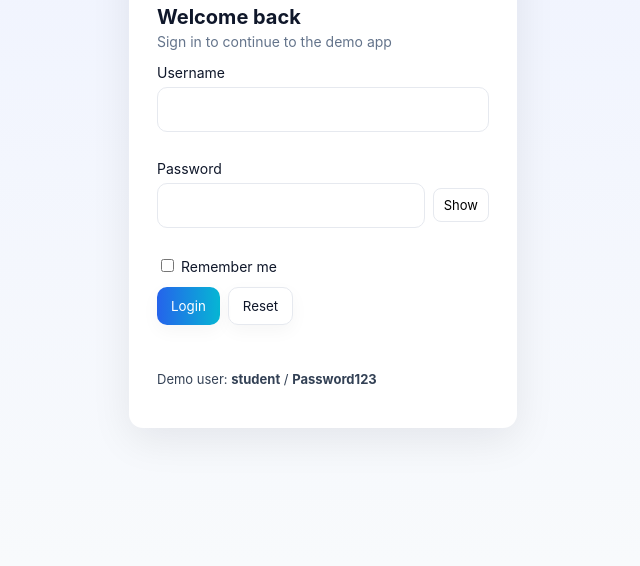
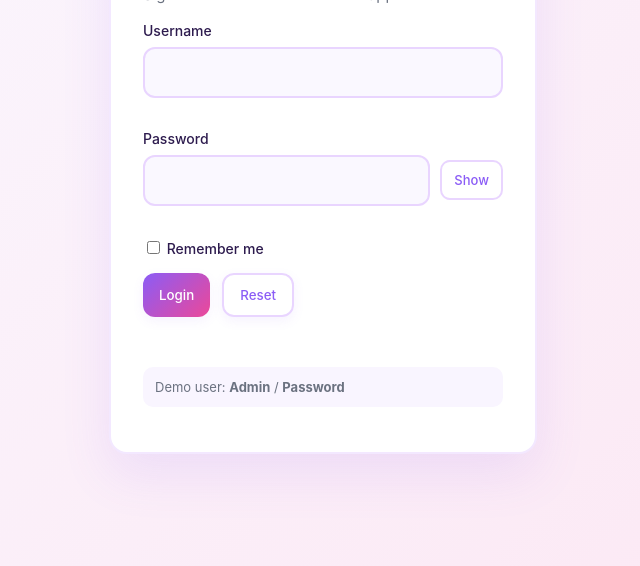
Before and after one commit to Emigee12/CSC426_Login, a website: page public/index.html in a window 1280 px wide. Shown: the part 234-800 px from the top of the page, without its empty margins (317-957 px from the left). Drawn offline with Linux system fonts and the light colour scheme; no server answers.

Commit message:
Update login UI and credentials

```diff
--- a/public/index.html
+++ b/public/index.html
@@ -9,7 +9,7 @@
   <body>
     <main class="container">
       <form id="loginForm" class="card" novalidate>
-        <div class="logo">AAUA</div>
+        <div class="logo">AAUA LOGIN PORTAL</div>
         <h1>Welcome back</h1>
         <p class="subtitle">Sign in to continue to the demo app</p>
 
@@ -39,7 +39,7 @@
 
         <div id="message" class="message" role="status" aria-live="polite"></div>
 
-        <p class="note">Demo user: <strong>student</strong> / <strong>Password123</strong></p>
+        <p class="note">Demo user: <strong>Admin</strong> / <strong>Password</strong></p>
       </form>
     </main>
 
--- a/public/styles.css
+++ b/public/styles.css
@@ -1,26 +1,29 @@
-:root{--bg:#f6f8fa;--card:#ffffff;--accent:#2563eb;--accent-2:#06b6d4;--danger:#ef4444;--muted:#64748b}
+:root{--bg:#f6f8fa;--card:#ffffff;--accent:#8b5cf6;--accent-2:#ec4899;--danger:#dc2626;--muted:#6b7280}
 *{box-sizing:border-box;font-family:Inter,Segoe UI,Arial,sans-serif}
-body{margin:0;background:linear-gradient(180deg,#eef2ff,#f8fafc);min-height:100vh;display:flex;align-items:center;justify-content:center}
-.container{width:100%;max-width:420px;padding:16px}
-.card{background:var(--card);padding:28px;border-radius:14px;box-shadow:0 12px 40px rgba(2,6,23,.08);transition:transform .12s ease}
-.card:hover{transform:translateY(-4px)}
-h1{margin:6px 0 4px;font-size:20px;color:#0f172a}
-.subtitle{margin:0 0 14px;color:var(--muted);font-size:14px}
-.field{margin-bottom:12px}
-label{display:block;margin-bottom:6px;font-size:14px;color:#0f172a}
-input[type=text],input[type=password]{width:100%;padding:12px 12px;border:1px solid #e6e9ef;border-radius:10px;font-size:15px;transition:border-color .12s,box-shadow .12s}
-input[type=text]:focus,input[type=password]:focus{outline:none;border-color:var(--accent);box-shadow:0 6px 18px rgba(37,99,235,.06)}
-.input-group{display:flex;align-items:center;gap:8px}
-.toggle-pass{padding:8px 10px;border-radius:8px;border:1px solid #e6e9ef;background:#fff;cursor:pointer;font-size:13px}
-.toggle-pass:hover{background:#f1f5f9}
-.buttons{display:flex;gap:8px;margin-top:8px}
-.btn{padding:10px 14px;border-radius:10px;border:0;background:#eef2ff;color:#0f172a;cursor:pointer;box-shadow:0 6px 18px rgba(2,6,23,.04)}
-.btn.ghost{background:transparent;border:1px solid #e6e9ef}
-.btn.primary{background:linear-gradient(90deg,var(--accent),var(--accent-2));color:#fff}
+body{margin:0;background:linear-gradient(135deg,#faf8ff,#fce7f3);min-height:100vh;display:flex;align-items:center;justify-content:center}
+.container{width:100%;max-width:460px;padding:16px}
+.card{background:var(--card);padding:32px;border-radius:18px;box-shadow:0 20px 50px rgba(139,92,246,.12);border:2px solid #f3e8ff;transition:transform .12s ease}
+.card:hover{transform:translateY(-2px)}
+h1{margin:8px 0 6px;font-size:24px;color:#2d1b4e;font-weight:600}
+.subtitle{margin:0 0 18px;color:var(--muted);font-size:15px}
+.field{margin-bottom:16px}
+label{display:block;margin-bottom:8px;font-size:14px;color:#2d1b4e;font-weight:500}
+input[type=text],input[type=password]{width:100%;padding:14px 14px;border:2px solid #e9d5ff;border-radius:12px;font-size:15px;transition:border-color .12s,box-shadow .12s;background:#faf8ff}
+input[type=text]:focus,input[type=password]:focus{outline:none;border-color:var(--accent);box-shadow:0 6px 18px rgba(139,92,246,.12)}
+.input-group{display:flex;align-items:center;gap:10px}
+.toggle-pass{padding:10px 12px;border-radius:10px;border:2px solid #e9d5ff;background:#fff;cursor:pointer;font-size:13px;color:#8b5cf6;font-weight:500;transition:all .12s}
+.toggle-pass:hover{background:#f3e8ff;border-color:#c4b5fd}
+.buttons{display:flex;gap:12px;margin-top:12px}
+.btn{padding:12px 16px;border-radius:12px;border:0;background:#e9d5ff;color:#2d1b4e;cursor:pointer;box-shadow:0 4px 12px rgba(139,92,246,.08);font-weight:500;transition:all .12s}
+.btn:hover{transform:translateY(-2px)}
+.btn.ghost{background:transparent;border:2px solid #e9d5ff;color:#8b5cf6}
+.btn.ghost:hover{background:#f3e8ff}
+.btn.primary{background:linear-gradient(135deg,var(--accent),var(--accent-2));color:#fff;border:0}
+.btn.primary:hover{transform:translateY(-2px);box-shadow:0 8px 20px rgba(139,92,246,.3)}
 .message{margin-top:12px;min-height:22px;transition:opacity .18s}
-.message.success{color:green}
+.message.success{color:#059669}
 .message.error{color:var(--danger)}
-.note{margin-top:12px;color:#334155;font-size:13px}
+.note{margin-top:16px;color:#6b7280;font-size:13px;padding:12px;background:#f9f5ff;border-radius:10px}
 .error{color:var(--danger);font-size:13px;display:block;height:16px}
-.logo{width:64px;height:64px;border-radius:12px;background:linear-gradient(135deg,var(--accent),var(--accent-2));display:flex;align-items:center;justify-content:center;color:#fff;font-weight:700;margin-bottom:8px}
-@media(max-width:420px){.card{padding:18px}.logo{width:56px;height:56px}}
+.logo{border-radius:16px;background:linear-gradient(135deg,var(--accent),var(--accent-2));display:flex;align-items:center;justify-content:center;color:#fff;font-weight:700;margin-bottom:16px;font-size:18px;box-shadow:0 8px 20px rgba(139,92,246,.3)}
+@media(max-width:420px){.card{padding:24px}.logo{width:62px;height:62px;font-size:16px}}
--- a/server.js
+++ b/server.js
@@ -20,12 +20,12 @@ app.use(session({
 // Simple in-memory user store (for demo only)
 // Passwords should never be stored in plain text in production. Here we hash a sample password.
 const users = {
-  'student': { username: 'student', passwordHash: '' }
+  'Admin': { username: 'Admin', passwordHash: '' }
 }
 
 async function initUsers(){
-  const hash = await bcrypt.hash('Password123', 10)
-  users['student'].passwordHash = hash
+  const hash = await bcrypt.hash('Password', 10)
+  users['Admin'].passwordHash = hash
 }
 
 // Initialize user store
```
Also changed, not shown: public/dashboard.html (+1 -1 lines).
